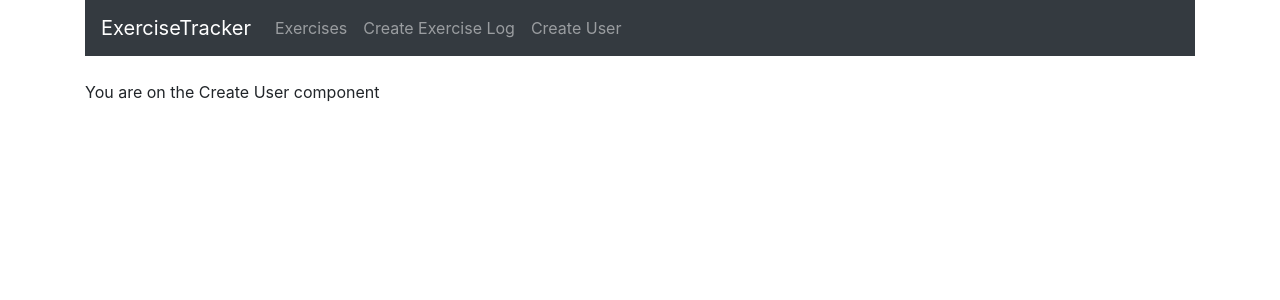
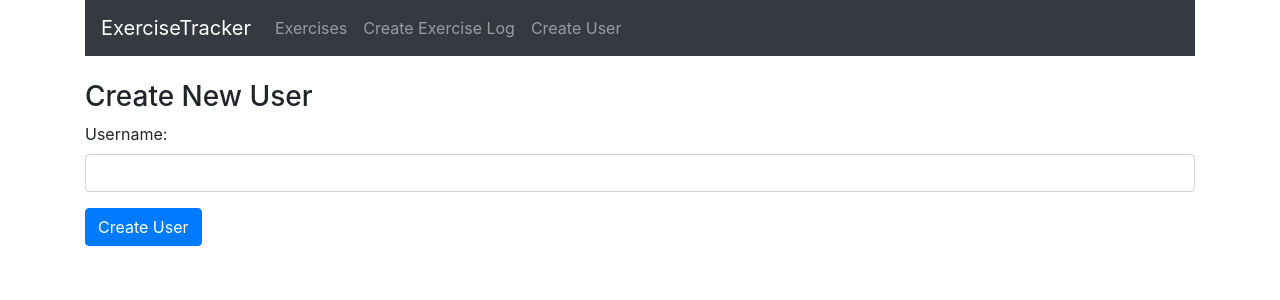
Before and after one commit to kjartano47/Exercise-Tracker, a React (Create React App) app in the folder mern-exercise-tracker/: page /user in a window 1280 px wide. Shown: the top 300 px of the page. Built offline with nearby package versions, Linux system fonts and the light colour scheme.

Commit message:
Added create user-component functionality

```diff
--- a/mern-exercise-tracker/src/components/create-exercise.component.js
+++ b/mern-exercise-tracker/src/components/create-exercise.component.js
@@ -6,7 +6,7 @@
 		super(props);
 
 		//binding this to the methods
-		this.onChangeusername = this.onChangeUsername.bind(this);
+		this.onChangeUsername = this.onChangeUsername.bind(this);
 		this.onChangeDescription = this.onChangeDescription.bind(this);
 		this.onChangeDuration = this.onChangeDuration.bind(this);
 		this.onChangeDate = this.onChangeDate.bind(this);
@@ -63,7 +63,6 @@
 			date: this.state.date,
 		};
 		console.log(exercise);
-		console.log("HERE is the Exercise!");
 		//once user submits the form, they will be taken back to the main page
 		window.location = "/";
 	}
--- a/mern-exercise-tracker/src/components/create-user.component.js
+++ b/mern-exercise-tracker/src/components/create-user.component.js
@@ -1,6 +1,59 @@
 import React, { Component } from "react";
 export default class CreateUser extends Component {
+	constructor(props) {
+		super(props);
+
+		//binding this to the methods
+		this.onChangeUsername = this.onChangeUsername.bind(this);
+		this.onSubmit = this.onSubmit.bind(this);
+
+		this.state = {
+			username: "",
+		};
+	}
+	onChangeUsername(e) {
+		this.setState({
+			username: e.target.value,
+		});
+	}
+
+	onSubmit(e) {
+		e.preventDefault();
+
+		const user = {
+			username: this.state.username,
+		};
+		console.log(user);
+		//after submitting, the field will be empty for further submitions of usernames
+		this.setState({
+			username: "",
+		});
+	}
+
 	render() {
-		return <p>You are on the Create User component</p>;
+		return (
+			<div>
+				<h3>Create New User</h3>
+				<form onSubmit={this.onSubmit}>
+					<div className="form-group">
+						<label>Username:</label>
+						<input
+							type="text"
+							required
+							className="form-control"
+							value={this.state.username}
+							onChange={this.onChangeUsername}
+						/>
+					</div>
+					<div className="form-group">
+						<input
+							type="submit"
+							value="Create User"
+							className="btn btn-primary"
+						/>
+					</div>
+				</form>
+			</div>
+		);
 	}
 }
```
